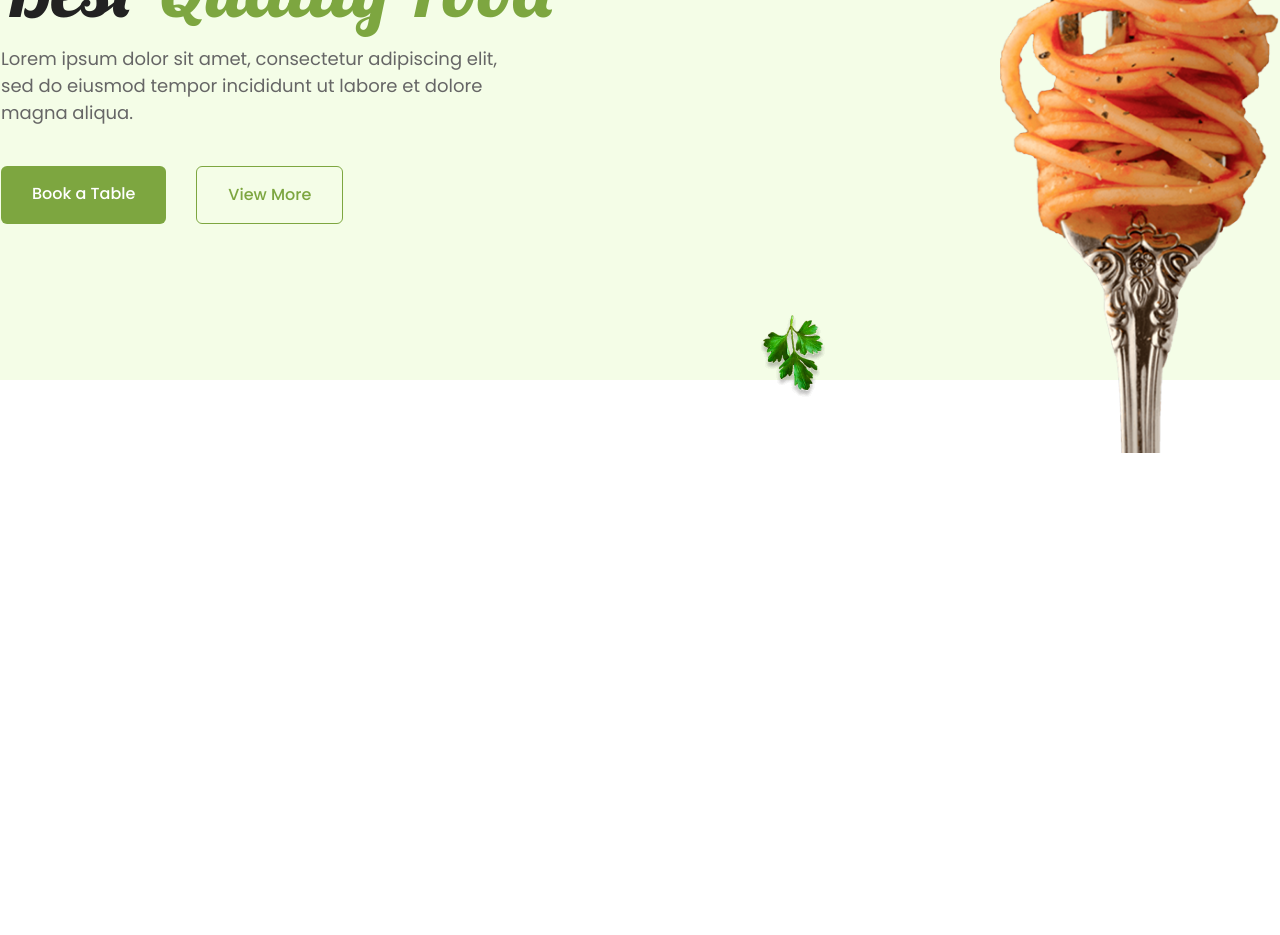
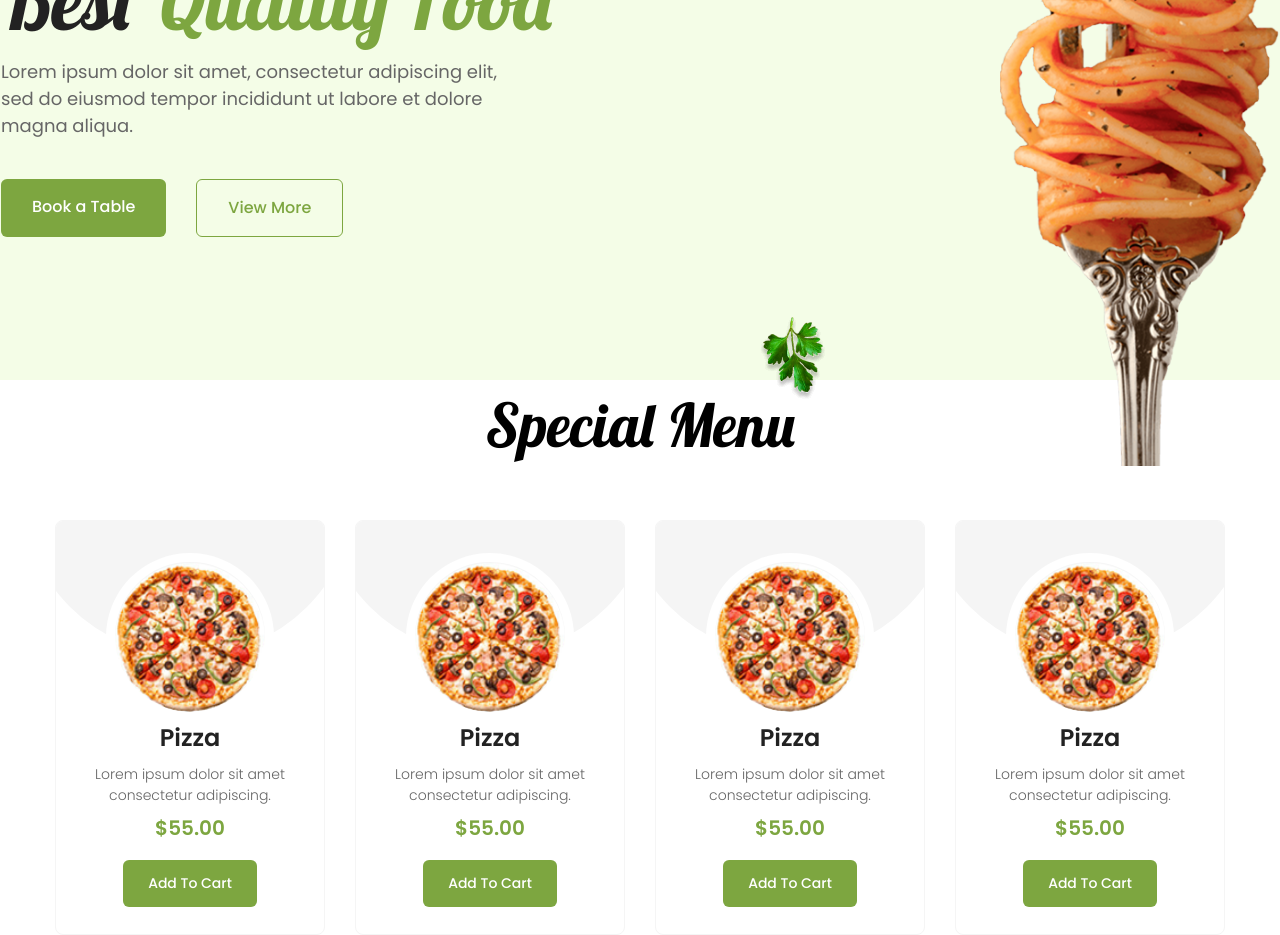
Before and after one commit to Nahid-hasan-web/swigo, a React (Vite) app: page / in a window 1280 px wide. Shown: the part 420-1355 px from the top of the page. Before the commit the page ends 880 px from the top, so only its background shows below. Built offline with nearby package versions, Linux system fonts and the light colour scheme.

Commit message:
special menu

```diff
--- a/src/App.css
+++ b/src/App.css
@@ -63,3 +63,14 @@
 .banner_main_slider .slick-dots .slick-active button{
     color: #7DA640;
 }
+#specialMenu:hover .productImage{
+    animation: rotate 6s linear infinite;
+}
+@keyframes rotate{
+    from{
+        transform: rotate(0deg);
+    }
+    to{
+        transform: rotate(360deg);
+    }
+}
--- a/src/components/Banner.jsx
+++ b/src/components/Banner.jsx
@@ -25,7 +25,7 @@ const Banner = () => {
     <>
       <section
         id="banner"
-        className="w-full h-screen pt-[224px] relative"
+        className="w-full h-screen pt-[237px] relative"
         style={{ background: `url("${bannerBg}")` }}
       >
         <div className="container ">
--- /dev/null
+++ b/src/components/Common/CommonHead.jsx
@@ -0,0 +1,9 @@
+import React from 'react'
+
+const CommonHead = ({CommonHead}) => {
+  return (
+    <h2  className='text-[60px] font-light  font-lobster text-[#000] text-center'>{CommonHead}</h2>
+  )
+}
+
+export default CommonHead
--- /dev/null
+++ b/src/components/Common/Menu_singelCard.jsx
@@ -0,0 +1,36 @@
+import React from "react";
+import pizza from "../../assets/images/pizza.png";
+const Menu_singelCard = () => {
+  return (
+    <>
+      <div id="specialMenu" className="w-[270px] group h-[415px] rounded-[8px] overflow-hidden border-[1px] border-[#F5F5F5]  relative">
+        <div
+          id="gray_overlay"
+          className="w-[335px] h-[335px] bg-[#F5F5F5] rounded-[50%] absolute top-[-200px] left-[-35px] group-hover:w-[270px] group-hover:rounded-[0px] group-hover:h-[415px] group-hover:top-0  group-hover:left-0    duration-[.6s]  z-[-2]"
+        ></div>
+        <div
+          id="gray_overlay"
+          className="w-[335px] h-[335px] bg-brandColor rounded-[50%] absolute top-[-400px] left-[-35px]  group-hover:top-[-200px]  duration-[.6s] z-[-1] "
+        ></div>
+
+        <div className="productImage w-[150px] h-[150px] rounded-full  outline-[9px] outline-white overflow-hidden z-[1] m-auto mt-[41px]">
+          <img src={pizza} className=" w-full" alt="productImage" />
+        </div>
+        <h2 className="text-2xl font-semibold font-poppins text-[#222] text-center my-[10px]">
+          Pizza
+        </h2>
+        <p className=" text-[14px] font-poppins font-light text-[#666666] text-center">
+          Lorem ipsum dolor sit amet consectetur adipiscing.
+        </p>
+        <h3 className="text-xl font-semibold font-poppins text-brandColor text-center mt-[8px] mb-[18px]">
+          $55.00
+        </h3>
+        <div className="flex justify-center">
+          <button className="py-[13px] px-[25px] bg-brandColor text-[14px] font-medium font-poppins text-[#fff] rounded-[6px] active:scale-[1.1]">Add To Cart</button>
+        </div>
+      </div>
+    </>
+  );
+};
+
+export default Menu_singelCard;
--- /dev/null
+++ b/src/components/Special_Menu.jsx
@@ -0,0 +1,23 @@
+import React from 'react'
+import CommonHead from './Common/CommonHead'
+import Menu_singelCard from './Common/Menu_singelCard'
+
+const Special_Menu = () => {
+  return (
+    <>
+        <section id='Special Menu pt-[60px] lg:pt-[100px] '>
+            <div className="container">
+                <CommonHead CommonHead={'Special Menu'} />
+                <div className="Special_menuRow  flex gap-[30px] justify-center mt-[50px]">
+                    <Menu_singelCard />
+                    <Menu_singelCard />
+                    <Menu_singelCard />
+                    <Menu_singelCard />
+                </div>
+            </div>
+        </section>
+    </>
+  )
+}
+
+export default Special_Menu
--- a/src/pages/Home.jsx
+++ b/src/pages/Home.jsx
@@ -1,11 +1,12 @@
 import React from 'react'
 import Banner from '../components/Banner'
+import Special_Menu from '../components/Special_Menu'
 
 const Home = () => {
   return (
     <>
       <Banner />
-
+    <Special_Menu />
     </>
   )
 }
```
Also changed, not shown: src/assets/images/pizza.png (added).
